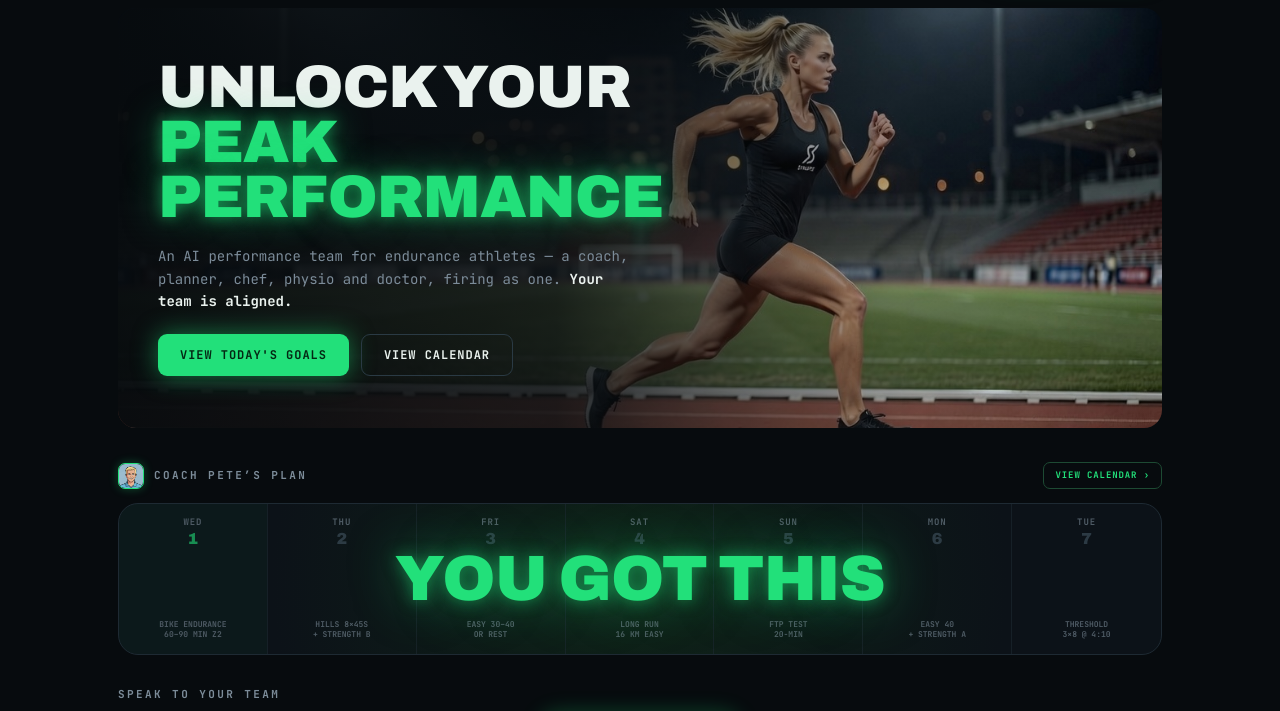
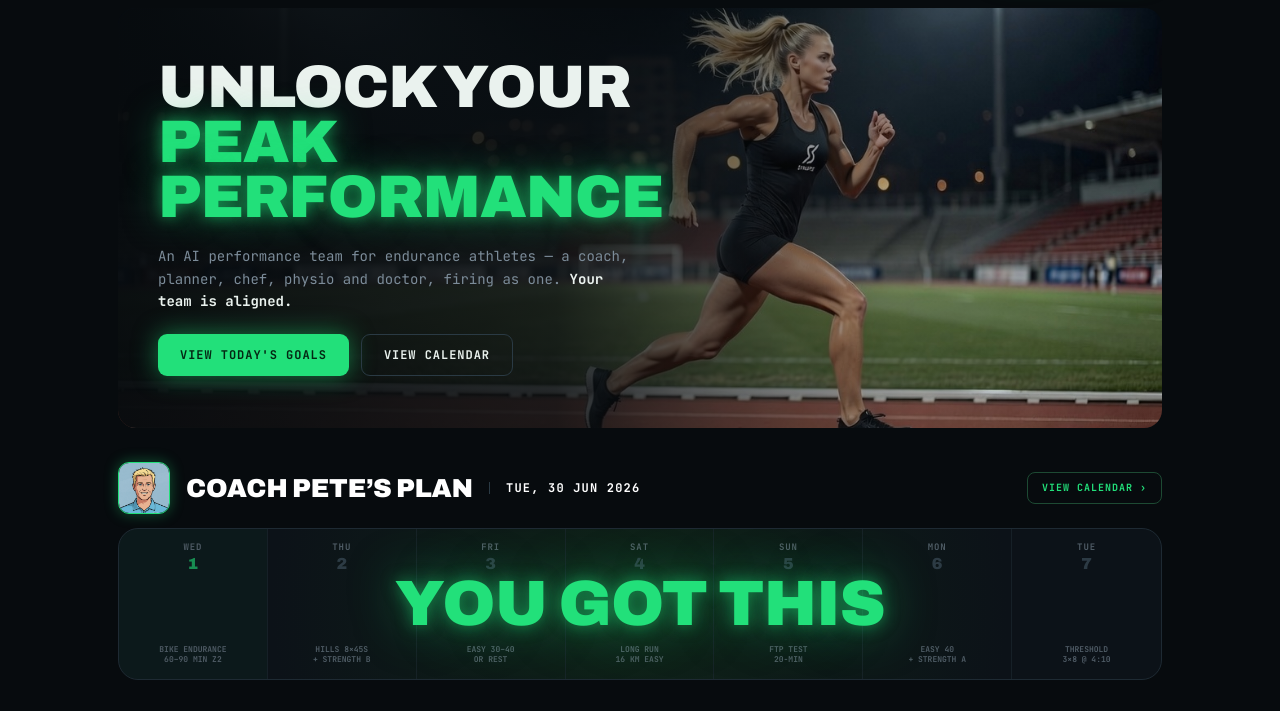
Before and after one commit to memegrandprix/Synapse, a plain HTML site: page index.html in a window 1280 px wide. Shown: the part 78-789 px from the top of the page. Drawn offline with Linux system fonts and the light colour scheme.

Commit message:
Add files via upload

```diff
--- a/index.html
+++ b/index.html
@@ -96,10 +96,18 @@
   @media(max-width:760px){.banner-content h1{font-size:42px}.banner-content{padding:32px 24px}.banner{min-height:340px}}
 
 
-  .coachsect{display:flex;align-items:center;gap:10px}
-  .coachsect .coachface{width:26px;height:26px;border-radius:7px;object-fit:cover;border:1px solid var(--node);box-shadow:0 0 10px rgba(34,224,122,.3)}
-  .coachsect .calbtn{margin-left:auto;font:700 9px/1 var(--mono);letter-spacing:.1em;text-transform:uppercase;color:var(--node);text-decoration:none;border:1px solid #1d4a33;border-radius:7px;padding:8px 11px}
+  .coachsect{display:flex;align-items:center;gap:16px;margin:34px 0 14px}
+  .coachsect .coachface{width:52px;height:52px;border-radius:11px;object-fit:cover;border:1px solid var(--node);box-shadow:0 0 14px rgba(34,224,122,.35)}
+  .coachsect .coachfallback{display:flex;align-items:center;justify-content:center;background:#0c1512;color:var(--node);font:900 20px/1 var(--disp)}
+  .coachsect .coachtitle{font:900 26px/1 var(--disp);text-transform:uppercase;letter-spacing:-.01em;color:#FFFFFF}
+  .coachsect .todaydate{font:700 12px/1 var(--mono);letter-spacing:.1em;text-transform:uppercase;color:#FFFFFF;border-left:1px solid var(--edge);padding-left:16px}
+  .coachsect .calbtn{margin-left:auto;font:700 10px/1 var(--mono);letter-spacing:.1em;text-transform:uppercase;color:var(--node);text-decoration:none;border:1px solid #1d4a33;border-radius:8px;padding:10px 14px}
   .coachsect .calbtn:hover{background:rgba(34,224,122,.08)}
+  @media(max-width:620px){.coachsect .coachtitle{font-size:19px}.coachsect{gap:11px}.coachsect .todaydate{display:none}}
+
+
+  .teamsect{font:900 26px/1 var(--disp);text-transform:uppercase;letter-spacing:-.01em;color:#FFFFFF}
+  @media(max-width:620px){.teamsect{font-size:19px}}
 
 </style>
 
@@ -125,7 +133,7 @@
     </div>
   </div>
 
-  <div class="sect coachsect"><img class="coachface" src="coach.png" alt="" onerror="this.style.display='none'"><span>Coach Pete&#8217;s plan</span><a class="calbtn" href="#calendar">View calendar ›</a></div>
+  <div class="coachsect"><img class="coachface" src="coach.png" alt="Coach Pete" onerror="this.outerHTML='<div class=\'coachface coachfallback\'>C</div>'"><span class="coachtitle">Coach Pete&#8217;s Plan</span><span class="todaydate" id="todaydate">—</span><a class="calbtn" href="#calendar">View calendar ›</a></div>
   <div class="verdict">
     <div class="vcal">
       <div class="vd today"><div class="vdow">Wed</div><div class="vnum">1</div><div class="vses">Bike endurance<br>60–90 min Z2</div></div>
@@ -139,7 +147,7 @@
     <div class="go">YOU GOT THIS</div>
   </div>
 
-  <div class="sect">Speak to your team</div>
+  <div class="sect teamsect">Speak to your team</div>
   <div class="team">
     <div class="mem"><div class="av" style="color:#9B8CFF">P</div><div class="nm">Planner</div></div>
     <div class="mem"><div class="av" style="color:#22E07A">K</div><div class="nm">Chef</div></div>
@@ -147,4 +155,7 @@
     <div class="mem"><div class="av" style="color:#FF9F1C">Ph</div><div class="nm">Physio</div></div>
     <div class="mem"><div class="av" style="color:#3FD3E6">Dr</div><div class="nm">Doctor</div></div>
   </div>
+<script>
+(function(){var d=new Date();var opts={weekday:'short',day:'numeric',month:'short',year:'numeric'};document.getElementById('todaydate').textContent=d.toLocaleDateString('en-GB',opts).toUpperCase();})();
+</script>
 </div></div>
```
